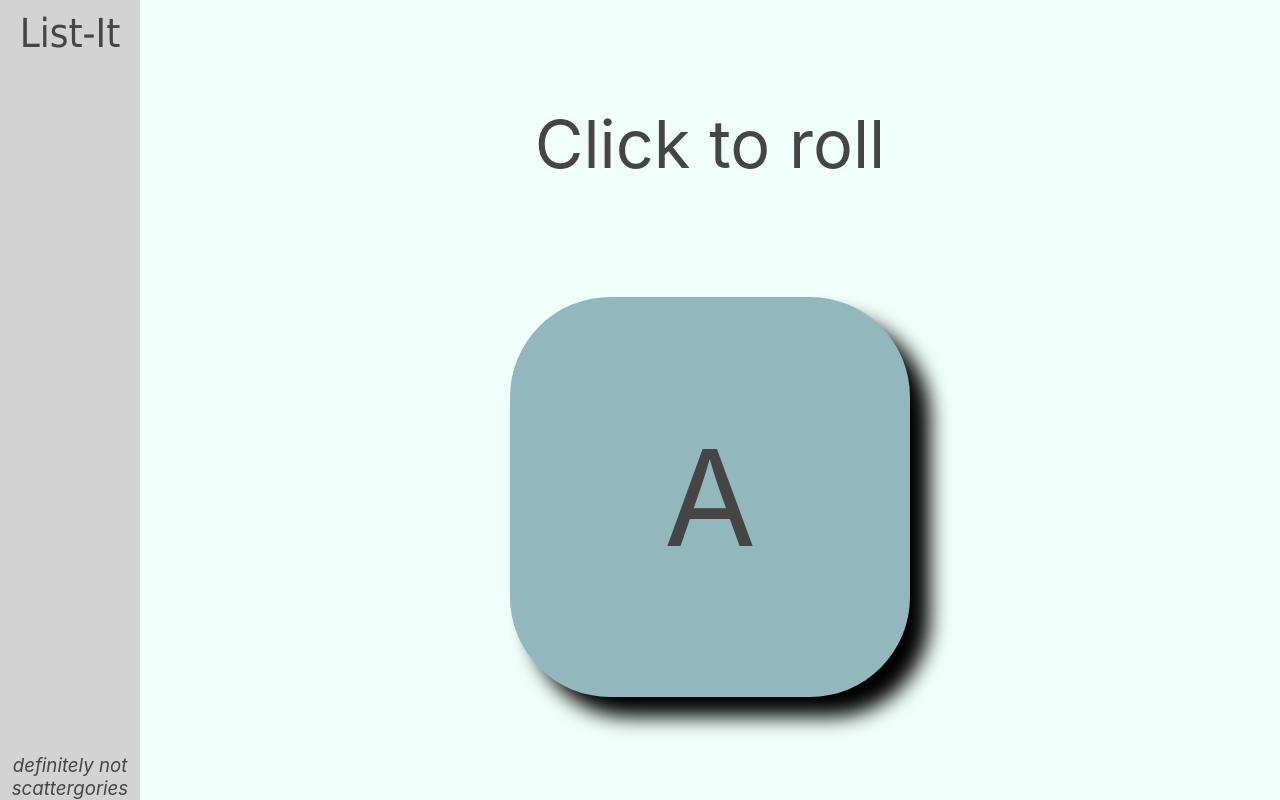
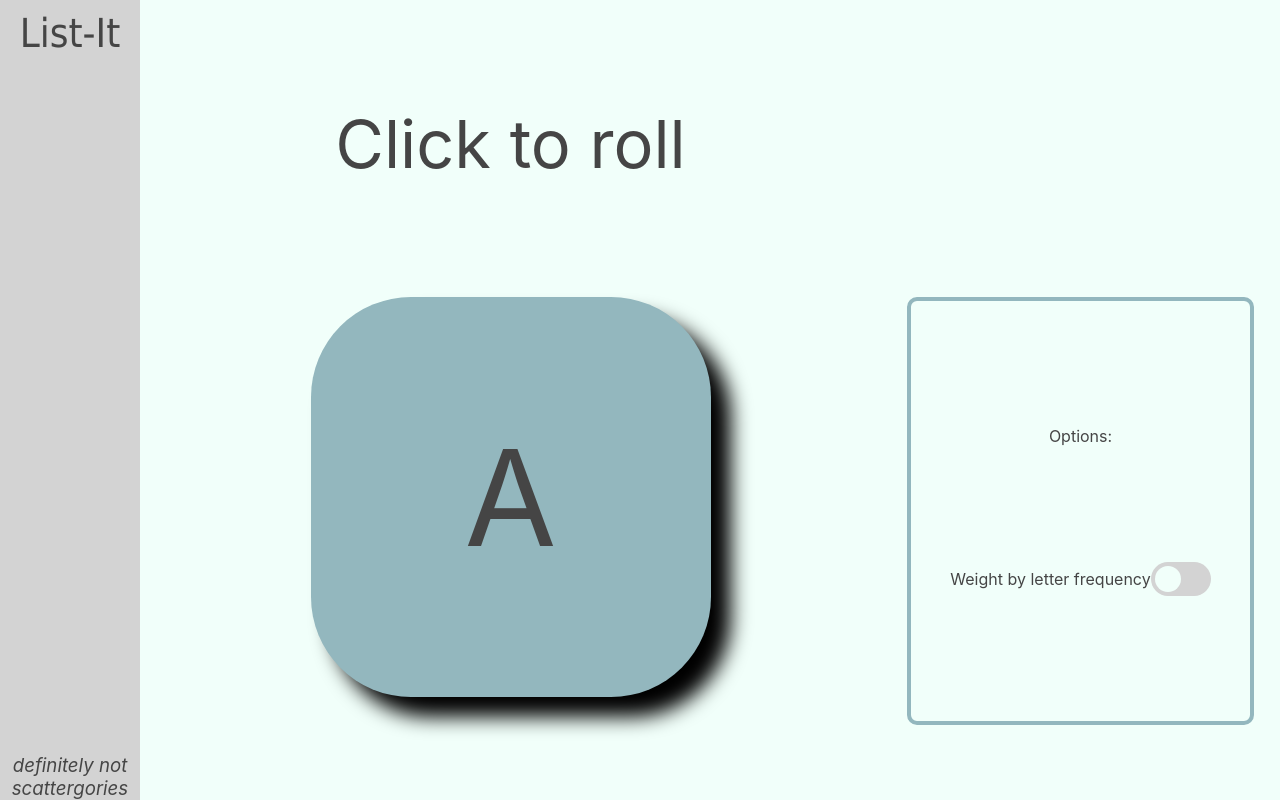
Before and after one commit to kateapault/list-it, a React (Create React App) app: page / in a window 1280 px wide. Built offline with nearby package versions, Linux system fonts and the light colour scheme.

Commit message:
added options column to alphabet dice page

```diff
--- a/src/components/AlphabetDice.js
+++ b/src/components/AlphabetDice.js
@@ -4,34 +4,6 @@ class AlphabetDice extends React.Component{
     state = {
         letter: 'A',
         clickEffectActive: false,
-    }
-
-    loadingA = () => {
-        this.setState({ letter: '+'})
-    }
-
-    loadingB = () => {
-        this.setState({letter: 'x'})
-    }
-
-    depressButtonEffect = () => {
-        this.setState({
-            letter: '--',
-            clickEffectActive: true
-        })
-    }
-
-    buttonReleaseEffect = () => {
-        let alphabet = "ABCDEFGHIJKLMNOPQRSTUVWXYZ"
-        this.setState({
-            letter: alphabet[Math.floor(Math.random()*26)],
-            clickEffectActive: false
-        })
-    }
-
-    rollDie = () => {
-        this.depressButtonEffect()
-        setTimeout(this.buttonReleaseEffect,750)
     }
 
     render(){
--- /dev/null
+++ b/src/components/AlphabetDicePage.js
@@ -0,0 +1,48 @@
+import React from 'react';
+
+import AlphabetDice from './AlphabetDice'
+import AlphabetOptionsBar from './AlphabetOptionsBar'
+
+class AlphabetDicePage extends React.Component {
+    state = {
+        letter: 'A',
+        clickEffectActive: false,
+    }
+
+    depressButtonEffect = () => {
+        this.setState({
+            letter: '--',
+            clickEffectActive: true
+        })
+    }
+
+    buttonReleaseEffect = () => {
+        let alphabet = "ABCDEFGHIJKLMNOPQRSTUVWXYZ"
+        this.setState({
+            letter: alphabet[Math.floor(Math.random()*26)],
+            clickEffectActive: false
+        })
+    }
+
+    rollDie = () => {
+        this.depressButtonEffect()
+        setTimeout(this.buttonReleaseEffect,750)
+    }
+
+    render(){
+        return(
+            <div className="main">
+                <div className="top-row">
+                    <div className="title left-column">Click to roll</div>
+                    <div className="right-column"></div>
+                </div>
+                <div className="bottom-row">
+                    <div className="left-column"><AlphabetDice /></div>
+                    <div className="right-column"><AlphabetOptionsBar /></div>
+                </div>
+            </div>
+        );
+    }
+};
+
+export default AlphabetDicePage;
--- /dev/null
+++ b/src/components/AlphabetOptionsBar.js
@@ -0,0 +1,14 @@
+import React from 'react';
+import Toggle from './Toggle'
+
+const AlphabetOptionsBar = props => {
+
+    return(
+        <div className="options-bar">
+            <div>Options:</div>
+            <Toggle label="Weight by letter frequency"/>
+        </div>
+    )
+};
+
+export default AlphabetOptionsBar;
--- a/src/components/Main.js
+++ b/src/components/Main.js
@@ -1,16 +1,13 @@
 import React from 'react';
 
-import AlphabetDice from './AlphabetDice'
+import AlphabetDicePage from './AlphabetDicePage';
 
 class Main extends React.Component {
     render(){
         switch (this.props.page) {
             case 'roll-letter':
                 return(
-                    <div className="main">
-                        <div className="title">Click to roll</div>
-                        <AlphabetDice />
-                    </div>
+                    <AlphabetDicePage />
                 )
             case 'downloads':
                 return(
--- /dev/null
+++ b/src/components/Toggle.js
@@ -0,0 +1,15 @@
+import React from 'react';
+
+const Toggle = props => {
+    return(
+        <div className="toggle">
+            <div className="toggle-label">{props.label}</div>
+            <label className="switch">
+                <input type="checkbox"/>
+                <span className="slider round"></span>
+            </label>
+        </div>
+    )
+};
+
+export default Toggle;
--- a/src/index.css
+++ b/src/index.css
@@ -19,8 +19,6 @@
   --pink-secondary: #DDC8C4;
   --pink-accent: #896A67;
 }
-
-
 
 body {
   margin: 0;
@@ -113,6 +111,28 @@ code {
   align-items: center;
 }
 
+.top-row {
+  display: flex;
+  width: 100%;
+}
+
+.bottom-row {
+  display: flex;
+  width: 100%;
+}
+
+.left-column {
+  display: flex;
+  width: 65%;
+  justify-content: center;
+}
+
+.right-column {
+  display: flex;
+  width: 35%;
+  justify-content: center;
+}
+
 .title {
   font-size: 50pt;
   padding-bottom: 10px;
@@ -164,3 +184,87 @@ code {
   height: 150px;
   width: 100px;
 } */
+
+.options-bar {
+  height: 100%;
+  width: 80%;
+  display: flex;
+  flex-direction: column;
+  justify-content: space-evenly;
+  align-items: center;
+  border: 4px solid var(--secondary);
+  border-radius: 10px;
+  color: var(--dark);
+  padding: 10px;
+}
+
+.toggle {
+  /* width: 85%; */
+  display: flex;
+  flex-flow:row nowrap;
+  justify-content: space-evenly;
+  align-items: center;
+  /* border: 4px solid var(--secondary); */
+  /* border-radius: 10px; */
+  /* color: var(--dark); */
+  /* padding: 10px; */
+}
+
+/* ////////////////// TOGGLE SWITCH /////////////////////////////////////// */
+/* Taken from W3 schools */
+.switch {
+  position: relative;
+  display: inline-block;
+  width: 60px;
+  height: 34px;
+}
+
+.switch input {
+  display: none;
+}
+
+.slider {
+  position: absolute;
+  cursor: pointer;
+  top: 0;
+  left: 0;
+  right: 0;
+  bottom: 0;
+  background-color: lightgrey;
+  -webkit-transition: .4s;
+  transition: .4s;
+}
+
+.slider:before {
+  position: absolute;
+  content: "";
+  height: 26px;
+  width: 26px;
+  left: 4px;
+  bottom: 4px;
+  background-color: var(--light);
+  -webkit-transition: .4s;
+  transition: .4s;
+}
+
+input:checked + .slider {
+  background-color: var(--primary);
+}
+
+input:focus + .slider {
+  box-shadow: 0 0 1px var(--primary);
+}
+
+input:checked + .slider:before {
+  -webkit-transform: translateX(26px);
+  -ms-transform: translateX(26px);
+  transform: translateX(26px);
+}
+
+.slider.round {
+  border-radius: 34px;
+}
+
+.slider.round:before {
+  border-radius: 50%;
+}
```
